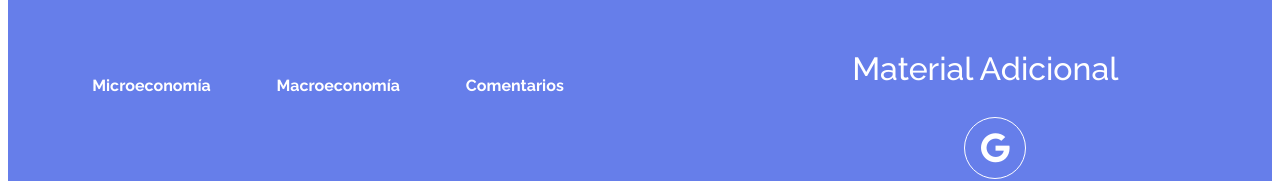
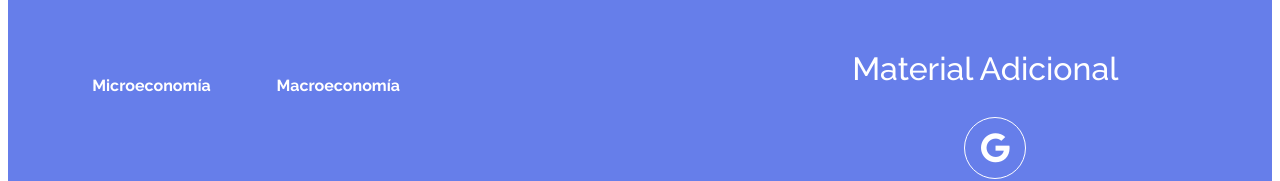
Before and after one commit to EconomiaParaTodos/contactenos, a plain HTML site: page index.html in a window 1280 px wide. Shown: the part 1984-2165 px from the top of the page. Drawn offline with Linux system fonts and the light colour scheme.

Commit message:
Update index.html

```diff
--- a/index.html
+++ b/index.html
@@ -72,7 +72,6 @@ ANOTACIONES DE MACRO
             <nav class="nav nav--footer">
                 <a class="nav__items nav_items--footer" href="https://kahoot.it/">Microeconomía</a>
                 <a class="nav__items nav_items--footer" href="https://economiaparatodos.github.io/Macroeconomia-1-00/">Macroeconomía</a>
-                <a class="nav__items nav_items--footer" href="#">Comentarios</a>
             </nav>
 
             <section class="footer__contact">
```
